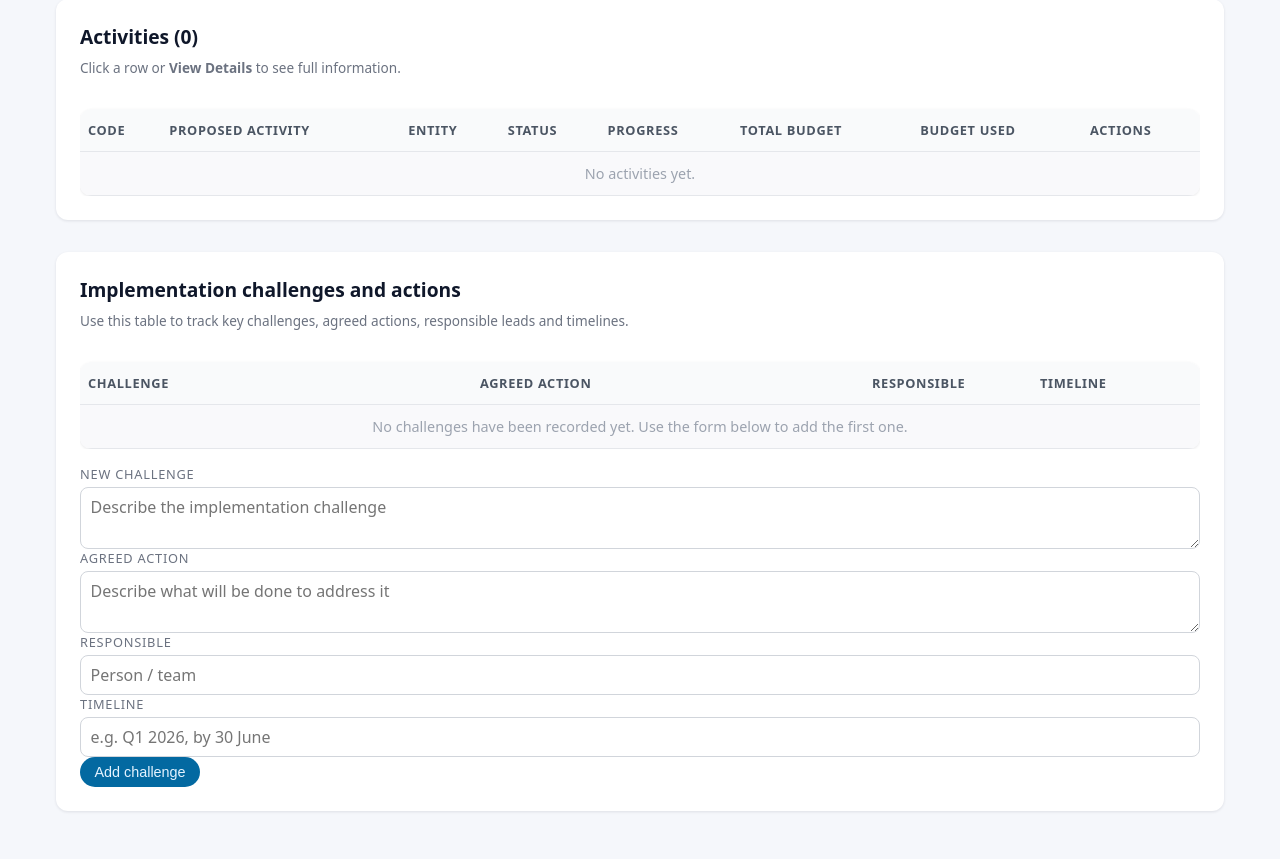
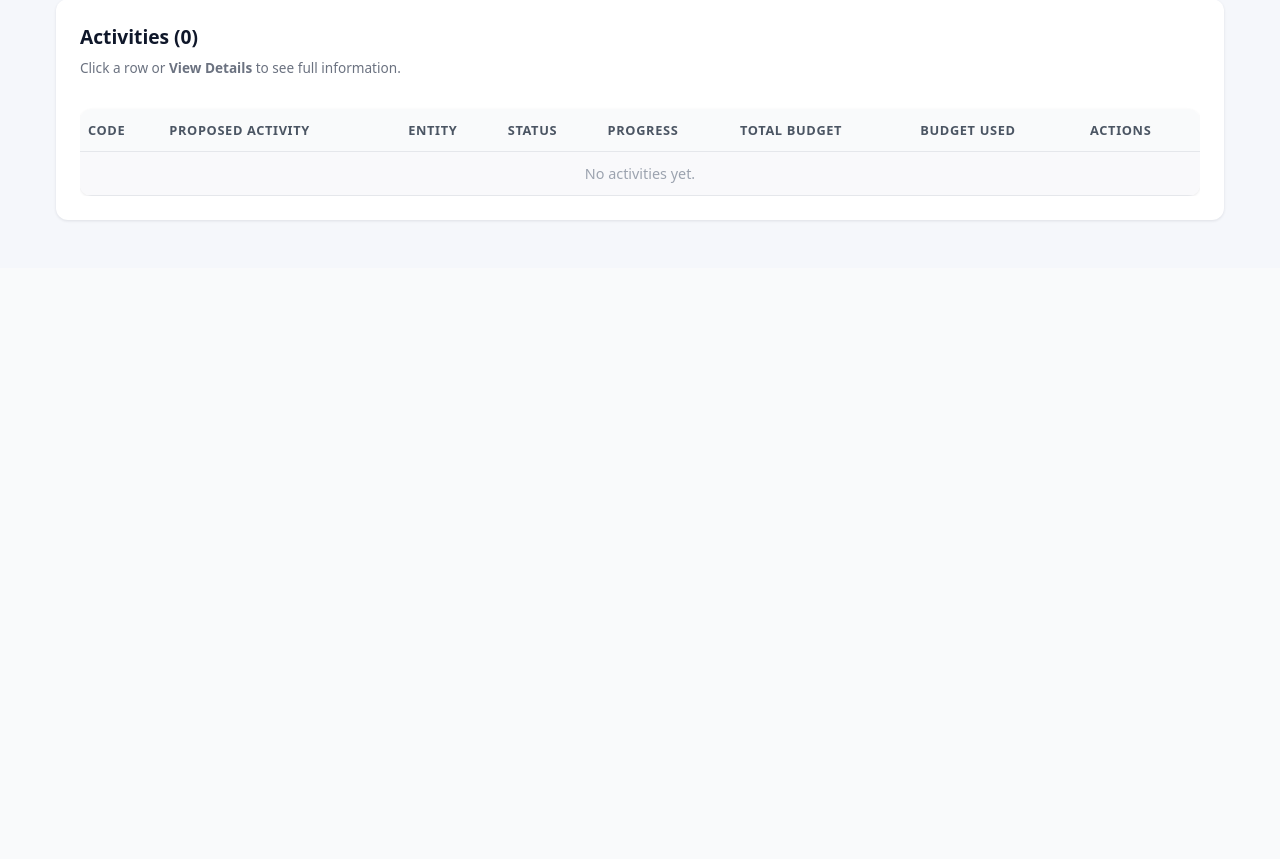
Before and after one commit to Rwunganira/pfund, a Flask app: page / in a window 1280 px wide. Shown: the part 653-1512 px from the top of the page. After the commit the page ends 875 px from the top, so only its background shows below. Run offline with Flask 3, Linux system fonts and the light colour scheme; the visitor is signed in with stand-in values (Sample User, id 1).

```diff
--- a/activity_routes.py
+++ b/activity_routes.py
@@ -217,15 +217,6 @@ def index():
         activity_urls = {}
         activities_with_urls = []
 
-    # Load challenges for the challenges table
-    try:
-        challenges = Challenge.query.order_by(Challenge.id.desc()).all()
-    except Exception as e:
-        import traceback
-        print(f"Error loading challenges: {e}")
-        print(traceback.format_exc())
-        challenges = []
-
     # Render template with all variables
     try:
         return render_template(
@@ -242,7 +233,6 @@ def index():
             entities=entities or [],
             categories=categories or [],
             results_areas=results_areas or [],
-            challenges=challenges or [],
         )
     except Exception as e:
         import traceback
--- a/templates/index.html
+++ b/templates/index.html
@@ -221,73 +221,6 @@
             </tbody>
         </table>
     </div>
-</section>
-
-<section class="table-section">
-    <div class="table-header">
-        <h2>Implementation challenges and actions</h2>
-        <p class="table-hint">Use this table to track key challenges, agreed actions, responsible leads and timelines.</p>
-    </div>
-
-    <div class="table-wrapper">
-        <table class="compact-table">
-            <thead>
-            <tr>
-                <th style="width: 35%;">Challenge</th>
-                <th style="width: 35%;">Agreed action</th>
-                <th style="width: 15%;">Responsible</th>
-                <th style="width: 15%;">Timeline</th>
-            </tr>
-            </thead>
-            <tbody>
-            {% for c in challenges %}
-                <tr>
-                    <td>{{ c.challenge }}</td>
-                    <td>{{ c.action }}</td>
-                    <td>{{ c.responsible or "-" }}</td>
-                    <td>{{ c.timeline or "-" }}</td>
-                </tr>
-            {% else %}
-                <tr>
-                    <td colspan="4" class="empty">
-                        No challenges have been recorded yet.
-                        {% if current_user.role == 'admin' %}
-                            Use the form below to add the first one.
-                        {% endif %}
-                    </td>
-                </tr>
-            {% endfor %}
-            </tbody>
-        </table>
-    </div>
-
-    {% if current_user.role == 'admin' %}
-        <form method="post"
-              action="{{ url_for('activity.add_challenge') }}"
-              class="upload-form"
-              style="margin-top: 1rem;">
-            <input type="hidden" name="next" value="{{ request.full_path }}">
-            <div class="field-group">
-                <label for="challenge">New challenge</label>
-                <textarea id="challenge" name="challenge" rows="2"
-                          placeholder="Describe the implementation challenge"></textarea>
-            </div>
-            <div class="field-group">
-                <label for="action">Agreed action</label>
-                <textarea id="action" name="action" rows="2"
-                          placeholder="Describe what will be done to address it"></textarea>
-            </div>
-            <div class="field-group">
-                <label for="responsible">Responsible</label>
-                <input id="responsible" name="responsible" type="text" placeholder="Person / team">
-            </div>
-            <div class="field-group">
-                <label for="timeline">Timeline</label>
-                <input id="timeline" name="timeline" type="text" placeholder="e.g. Q1 2026, by 30 June">
-            </div>
-            <button type="submit">Add challenge</button>
-        </form>
-    {% endif %}
 </section>
 
 <!-- Details Modal -->
```
